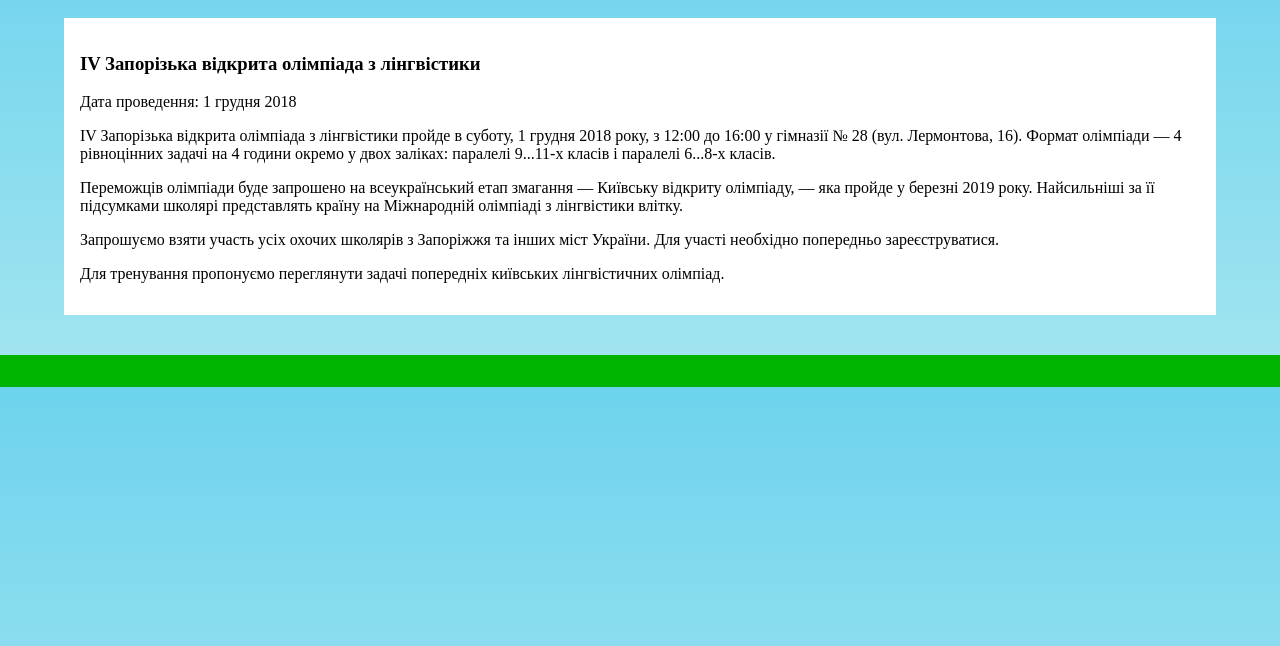
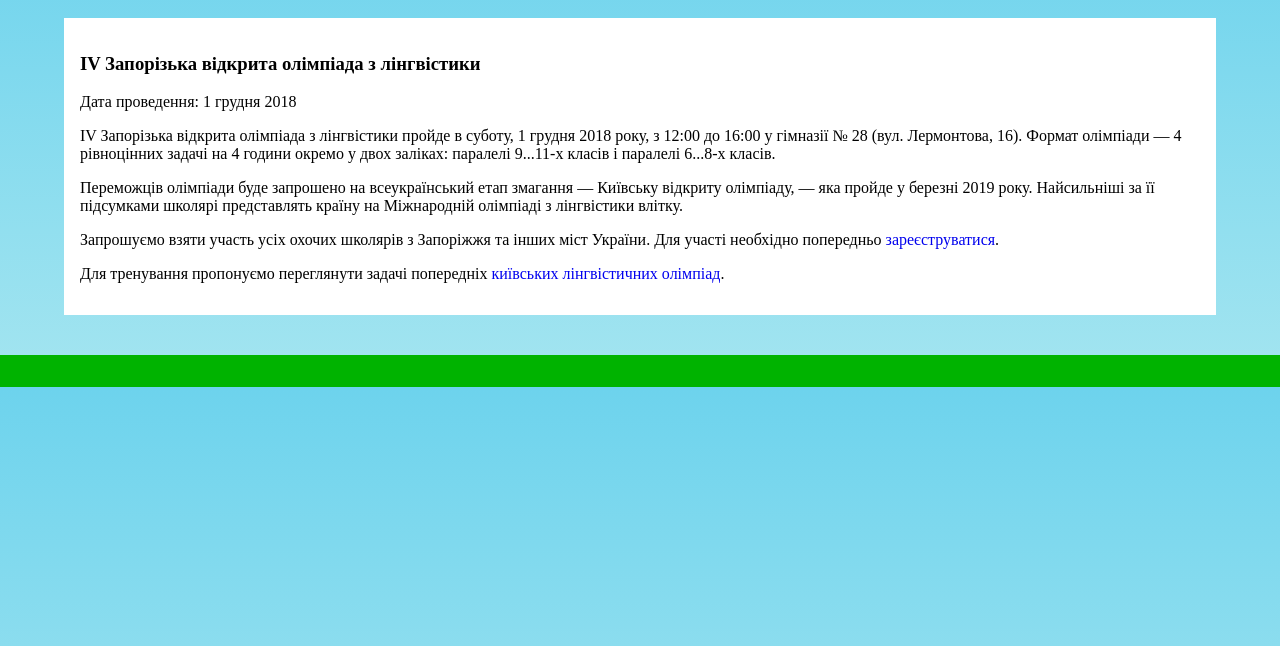
Before and after one commit to VolkoffMary/CristallFeather.github.io, a website: page public/MainPage.html in a window 1280 px wide. Shown: the part 86-732 px from the top of the page. Drawn offline with Linux system fonts and the light colour scheme.

Commit message:
Update MainPage.html

```diff
--- a/public/MainPage.html
+++ b/public/MainPage.html
@@ -21,9 +21,9 @@
 
 			<p>Переможців олімпіади буде запрошено на всеукраїнський етап змагання — Київську відкриту олімпіаду, — яка пройде у березні 2019 року. Найсильніші за її підсумками школярі представлять країну на Міжнародній олімпіаді з лінгвістики влітку.</p>
 
-			<p>Запрошуємо взяти участь усіх охочих школярів з Запоріжжя та інших міст України. Для участі необхідно попередньо зареєструватися.</p>
+			<p>Запрошуємо взяти участь усіх охочих школярів з Запоріжжя та інших міст України. Для участі необхідно попередньо <a href="https://ling.org.ua/contests/zaporizhia-2018/registration/">зареєструватися</a>.</p>
 
-			<p>Для тренування пропонуємо переглянути задачі попередніх київських лінгвістичних олімпіад.</p>
+			<p>Для тренування пропонуємо переглянути задачі попередніх <a href="https://ling.org.ua/contests/types/olympiads/Kyiv/">київських лінгвістичних олімпіад</a>.</p>
 		</div>
             </div>
 
```
